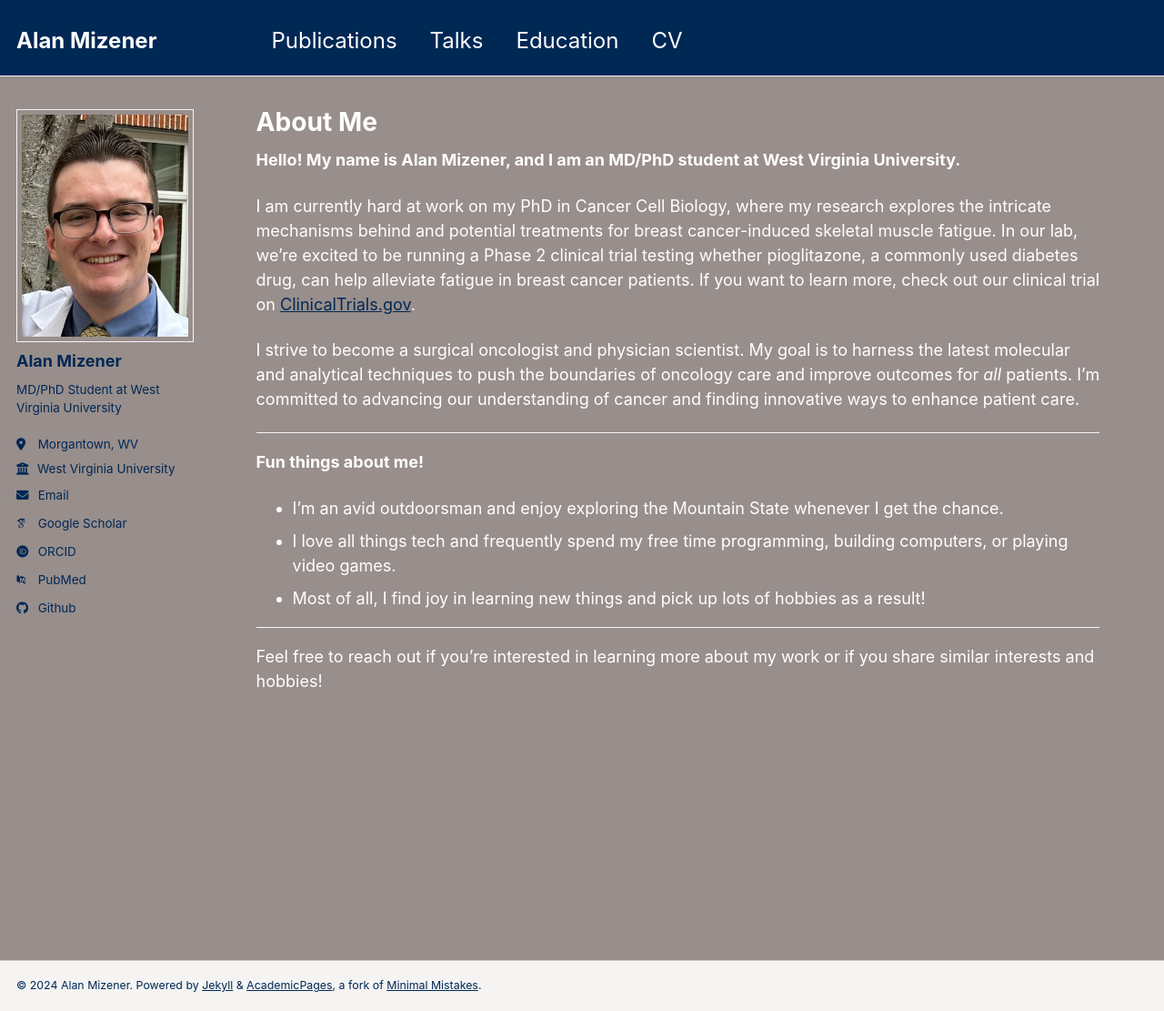
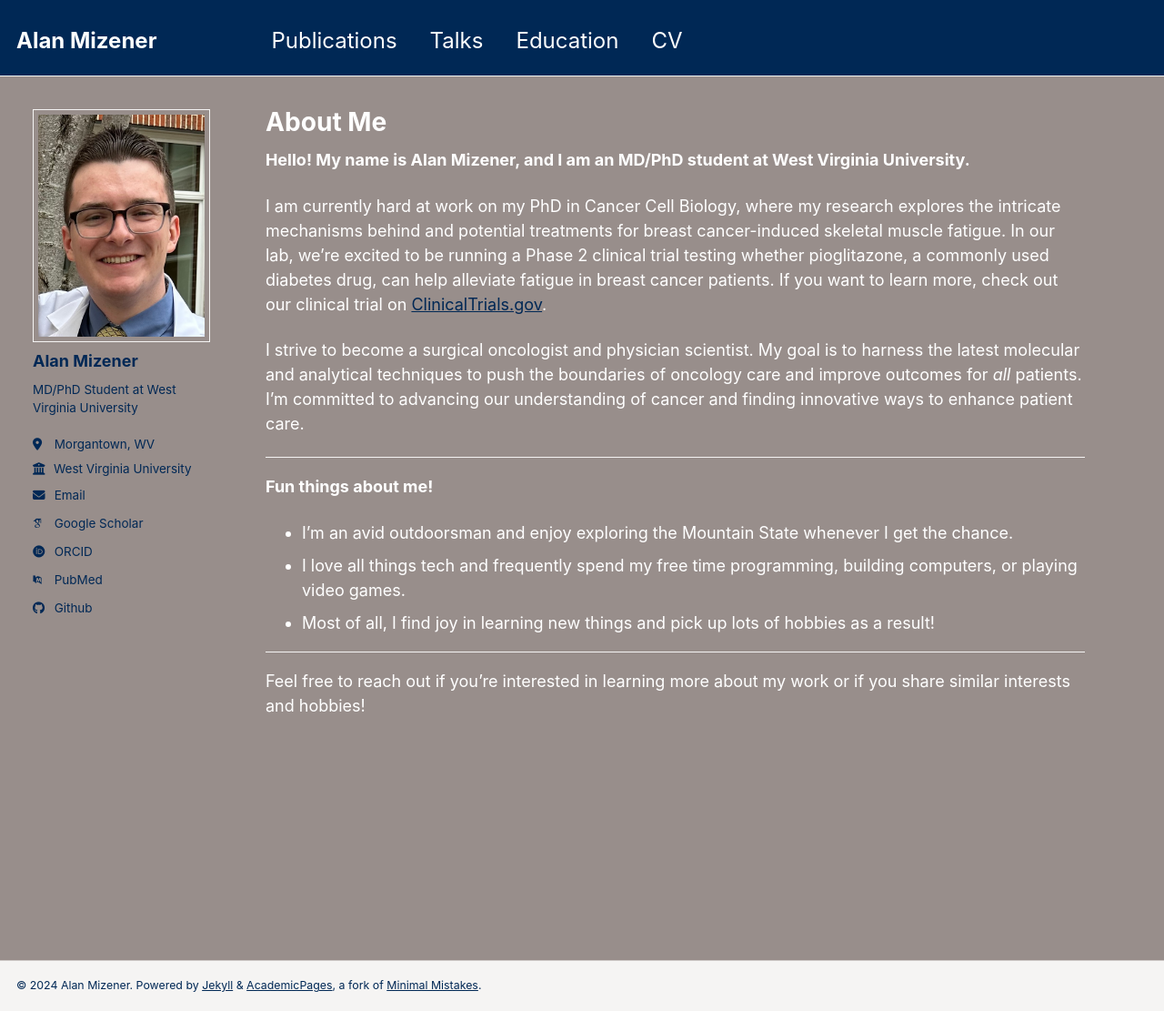
Before and after one commit to admizener/admizener.github.io, a Jekyll site: the page built from _pages/about.md, in a window 1280 px wide and 1111 px high. Shown: the whole window at 91% size. Built offline with Jekyll 4.4.1, drawn with Linux system fonts in a browser that asks for light colours; some web fonts are replaced.

Commit message:
Update _page.scss

```diff
--- a/_sass/_page.scss
+++ b/_sass/_page.scss
@@ -6,8 +6,8 @@
   @include container;
   @include clearfix;
   margin-top: 2em;
-  padding-left: 1em;
-  padding-right: 1em;
+  padding-left: 2em;
+  padding-right: 2em;
   animation: intro 0.3s both;
   animation-delay: 0.35s;
 
```
